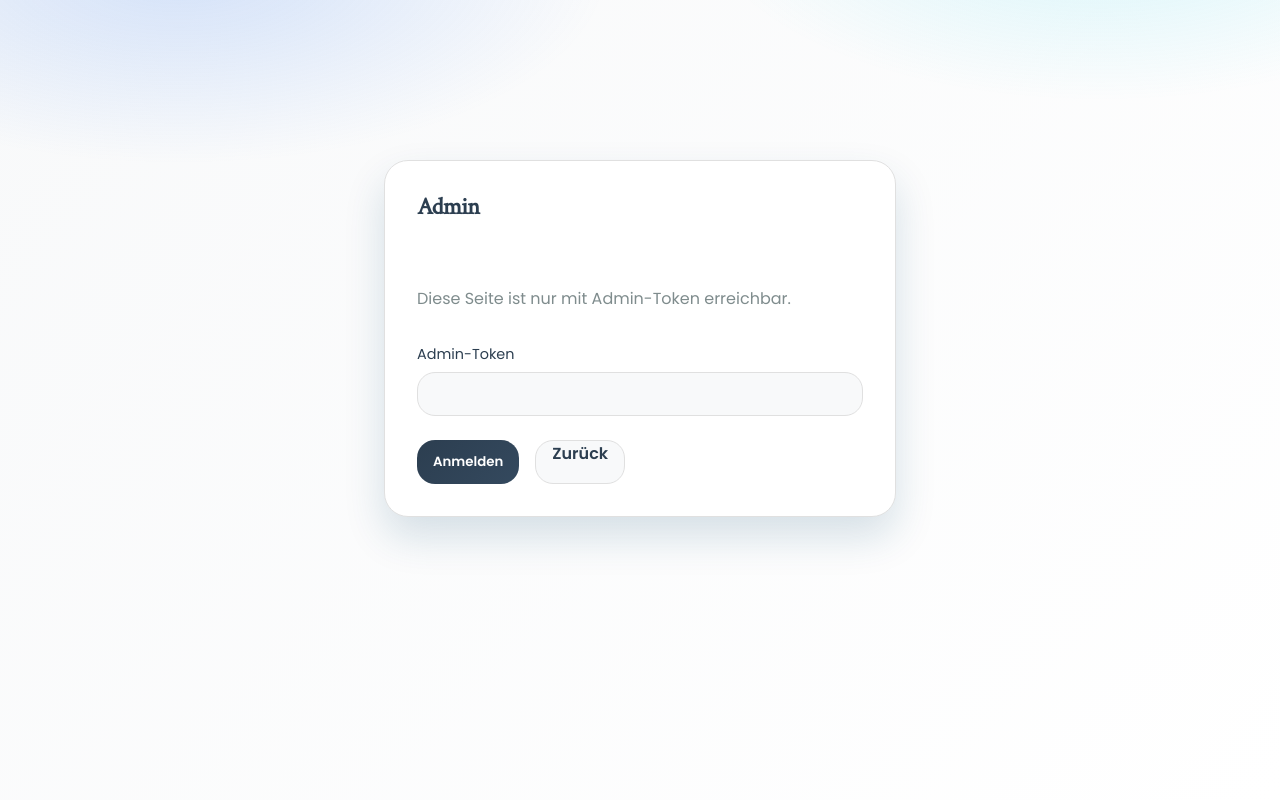
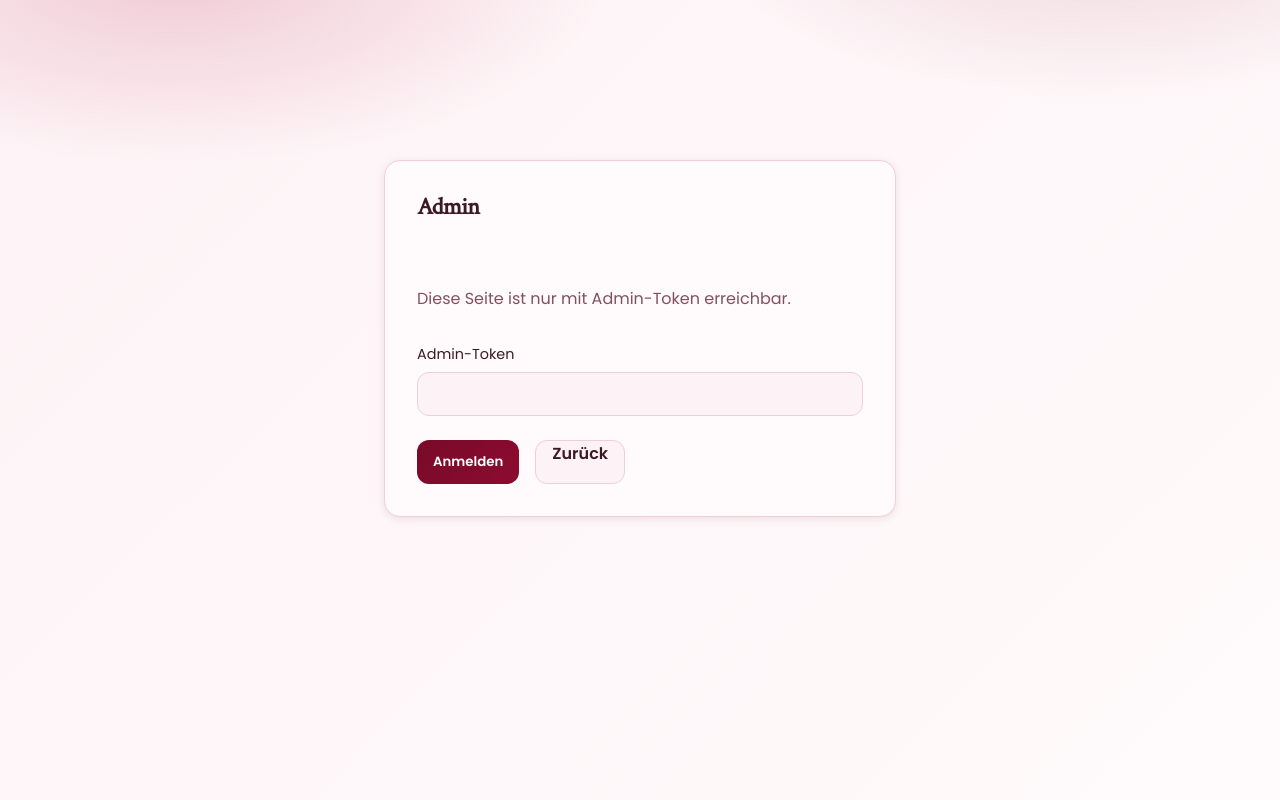
Before and after one commit to mehlbox/streaming, a Python web app: template flask/templates/admin_login.html in a window 1280 px wide. Run offline with Jinja, Linux system fonts and the light colour scheme; the template is opened without the code that fills it, so the values that code supplies are empty.

Commit message:
switch css theme

```diff
--- a/flask/app.py
+++ b/flask/app.py
@@ -88,6 +88,7 @@ FAVICON_URL = os.getenv("FAVICON_URL", "").strip()
 FAVICON_TYPE = get_env_default("FAVICON_TYPE", "image/svg+xml")
 FOOTER_URL = get_env_default("FOOTER_URL", "")
 FOOTER_TEXT = get_env_default("FOOTER_TEXT", "Your Footers Here")
+FOOTER_TAGLINE = get_env_default("FOOTER_TAGLINE", "Live-Stream")
 SCHEDULE_BASE_URL = get_env_default("SCHEDULE_BASE_URL", "")
 STREAMING_HOST = os.getenv("STREAMING_HOST", "").strip()
 SATELLITE_API_KEY = os.getenv("SATELLITE_API_KEY", "").strip()
@@ -286,6 +287,7 @@ def render_page_context(debug_enabled: bool) -> dict[str, object]:
         "debug_enabled": debug_enabled,
         "footer_url": FOOTER_URL,
         "footer_text": FOOTER_TEXT,
+        "footer_tagline": FOOTER_TAGLINE,
         "schedule_base_url": SCHEDULE_BASE_URL,
         "show_schedule": bool(SCHEDULE_BASE_URL),
         "scaleway_enabled": scaleway.feature_enabled(),
--- a/flask/static/css/theme.css
+++ b/flask/static/css/theme.css
@@ -1,133 +1,66 @@
 /* ============================================================================
-   THEME
+   THEME — single source of truth for the site's colors.
 
-   The single source of truth for the site's look. There is no theme selection —
-   the variables below on :root are the active theme. To change the look, edit
-   these values (or replace the whole block with one of the alternative palettes
-   provided, commented out, at the bottom of this file).
+   Loaded after style.css, so the :root below overrides style.css's built-in
+   defaults. These are the variables the stylesheet actually consumes
+   (--primary, --accent, --text-*, --bg-*, --border-color, --shadow*, glows).
+   To change the look, edit the values here. The previous default palette is
+   kept commented out at the bottom — swap the two blocks to revert.
+
+   Active: CDH-Stephanus (crimson), matching https://media.cdhserver.de/
+   Anchored on the brand crimson #b50e3c with burgundy darks and light-pink
+   surfaces. Note: this is a fixed light theme (overrides OS dark mode), like
+   the CDH site itself.
    ============================================================================ */
 
 :root {
-  --ink: #1f2937;
-  --wine: #3b82f6;
-  --wine-dark: #14213d;
-  --sand: #f5f3ef;
-  --mist: #f5f7fb;
-  --stone: #e2ecff;
-  --cloud: #ffffff;
-  --muted: #6b7280;
-  --stroke: #d9e2ec;
-  --glass: rgba(255, 255, 255, 0.88);
-  --shadow: 0 20px 40px rgba(12, 74, 110, 0.16);
-  --shadow-soft: 0 12px 30px rgba(12, 74, 110, 0.12);
-  --shadow-lg: 0 32px 80px rgba(12, 74, 110, 0.25);
-  --page-bg-top: #f5f7fb;
-  --page-bg-bottom: #f5f3ef;
-  --page-glow-1: rgba(59, 130, 246, 0.2);
-  --page-glow-2: rgba(34, 211, 238, 0.18);
-  --panel: rgba(255, 255, 255, 0.92);
-  --panel-strong: rgba(255, 255, 255, 0.97);
-  --panel-solid: #ffffff;
-  --switch-track: #d9e2ec;
-  --ghost-bg: rgba(255, 255, 255, 0.78);
-  --radius-lg: 24px;
-  --radius-md: 18px;
-  --radius-sm: 12px;
+  /* Brand / accents */
+  --primary:        #780a29;   /* deep burgundy — headers, dark UI        */
+  --primary-light:  #8d0b30;   /* mid burgundy                            */
+  --accent:         #b50e3c;   /* brand crimson — buttons, highlights     */
+  --accent-soft:    #f6e1e8;   /* light pink surface                      */
+
+  /* Text */
+  --text-primary:   #3c1a23;   /* dark burgundy body text                 */
+  --text-secondary: #82515f;   /* muted                                   */
+  --text-light:     #b58a98;   /* light muted                             */
+
+  /* Surfaces */
+  --bg-light:       #fdf3f6;   /* page background                         */
+  --bg-lighter:     #fffafb;   /* cards / raised surfaces                 */
+  --border-color:   #eecfd9;   /* hairlines                               */
+
+  /* Shadows (burgundy-tinted) */
+  --shadow:         0 2px 8px rgba(84, 7, 27, 0.10);
+  --shadow-md:      0 4px 16px rgba(84, 7, 27, 0.14);
+  --shadow-lg:      0 8px 24px rgba(181, 14, 60, 0.18);
+
+  /* Decorative background glows */
+  --page-glow-1:    rgba(181, 14, 60, 0.18);
+  --page-glow-2:    rgba(141, 11, 48, 0.15);
 }
 
 /* ============================================================================
-   ALTERNATIVE PALETTES
-
-   To switch the look, copy one of these blocks' contents over the :root block
-   above (or just swap the values you want to change).
+   DEFAULT PALETTE (previous look) — kept for easy revert, not deleted.
+   To restore it: comment out the :root above and uncomment the block below.
    ============================================================================ */
 
-/* --- stephanus (warm, light) ---
+/*
 :root {
-  --ink: #17130f;
-  --wine: #8b2b2e;
-  --wine-dark: #5f1a1c;
-  --sand: #f7f1e7;
-  --mist: #f2efe9;
-  --stone: #e6ddd0;
-  --cloud: #fcfbf8;
-  --muted: #6f6760;
-  --stroke: rgba(27, 19, 15, 0.12);
-  --glass: rgba(255, 255, 255, 0.82);
-  --shadow: 0 28px 60px rgba(25, 18, 14, 0.16);
-  --shadow-soft: 0 18px 36px rgba(25, 18, 14, 0.12);
-  --shadow-lg: 0 32px 80px rgba(25, 18, 14, 0.22);
-  --page-bg-top: #fbf7f0;
-  --page-bg-bottom: #efe5d6;
-  --page-glow-1: rgba(139, 43, 46, 0.18);
-  --page-glow-2: rgba(245, 210, 157, 0.25);
-  --panel: rgba(255, 255, 255, 0.86);
-  --panel-strong: rgba(255, 255, 255, 0.92);
-  --panel-solid: #ffffff;
-  --switch-track: #d9d1c7;
-  --ghost-bg: rgba(255, 255, 255, 0.7);
-  --radius-lg: 24px;
-  --radius-md: 18px;
-  --radius-sm: 12px;
+  --primary:        #2c3e50;
+  --primary-light:  #34495e;
+  --accent:         #e74c3c;
+  --accent-soft:    #ecf0f1;
+  --text-primary:   #2c3e50;
+  --text-secondary: #7f8c8d;
+  --text-light:     #bdc3c7;
+  --bg-light:       #f8f9fa;
+  --bg-lighter:     #ffffff;
+  --border-color:   #e0e0e0;
+  --shadow:         0 2px 8px rgba(0, 0, 0, 0.1);
+  --shadow-md:      0 4px 16px rgba(0, 0, 0, 0.15);
+  --shadow-lg:      0 8px 24px rgba(0, 0, 0, 0.2);
+  --page-glow-1:    rgba(44, 62, 80, 0.12);
+  --page-glow-2:    rgba(231, 76, 60, 0.10);
 }
 */
-
-/* --- ocean (teal, light) ---
-:root {
-  --ink: #0d1b24;
-  --wine: #1b8e7e;
-  --wine-dark: #0e5c52;
-  --sand: #ecf6f4;
-  --mist: #e6f0ee;
-  --stone: #d7e7e3;
-  --cloud: #f7fbfb;
-  --muted: #4d6a6a;
-  --stroke: rgba(13, 27, 36, 0.12);
-  --glass: rgba(255, 255, 255, 0.84);
-  --shadow: 0 28px 60px rgba(10, 30, 36, 0.16);
-  --shadow-soft: 0 18px 36px rgba(10, 30, 36, 0.12);
-  --shadow-lg: 0 32px 80px rgba(10, 30, 36, 0.22);
-  --page-bg-top: #f2fbfb;
-  --page-bg-bottom: #d8f1ed;
-  --page-glow-1: rgba(27, 142, 126, 0.18);
-  --page-glow-2: rgba(94, 211, 196, 0.2);
-  --panel: rgba(255, 255, 255, 0.88);
-  --panel-strong: rgba(255, 255, 255, 0.94);
-  --panel-solid: #ffffff;
-  --switch-track: #c9ddd8;
-  --ghost-bg: rgba(255, 255, 255, 0.7);
-  --radius-lg: 24px;
-  --radius-md: 18px;
-  --radius-sm: 12px;
-}
-*/
-
-/* --- midnight (dark) ---
-:root {
-  --ink: #e7edf2;
-  --wine: #57b8ff;
-  --wine-dark: #2d79a5;
-  --sand: #101821;
-  --mist: #121c27;
-  --stone: #1a2532;
-  --cloud: #16212e;
-  --muted: #a4b2c1;
-  --stroke: rgba(231, 237, 242, 0.12);
-  --glass: rgba(13, 19, 27, 0.74);
-  --shadow: 0 28px 60px rgba(3, 8, 12, 0.55);
-  --shadow-soft: 0 18px 36px rgba(3, 8, 12, 0.45);
-  --shadow-lg: 0 32px 80px rgba(3, 8, 12, 0.65);
-  --page-bg-top: #0a1118;
-  --page-bg-bottom: #121b26;
-  --page-glow-1: rgba(87, 184, 255, 0.2);
-  --page-glow-2: rgba(80, 255, 200, 0.12);
-  --panel: rgba(16, 24, 33, 0.9);
-  --panel-strong: rgba(20, 29, 39, 0.96);
-  --panel-solid: #101b26;
-  --switch-track: #2a3a4a;
-  --ghost-bg: rgba(17, 27, 38, 0.7);
-  --radius-lg: 24px;
-  --radius-md: 18px;
-  --radius-sm: 12px;
-}
-*/
--- a/flask/templates/index.html
+++ b/flask/templates/index.html
@@ -162,7 +162,7 @@
       <div class="footer-content">
         <a href="{{ footer_url }}" target="_blank" rel="noopener noreferrer" class="footer-link">{{ footer_text }}</a>
         <span class="footer-sep">•</span>
-        <span class="footer-text">Gottesdienst Live-Stream</span>
+        <span class="footer-text">{{ footer_tagline }}</span>
       </div>
     </div>
   </footer>
```
Also changed, not shown: 1 other file.
